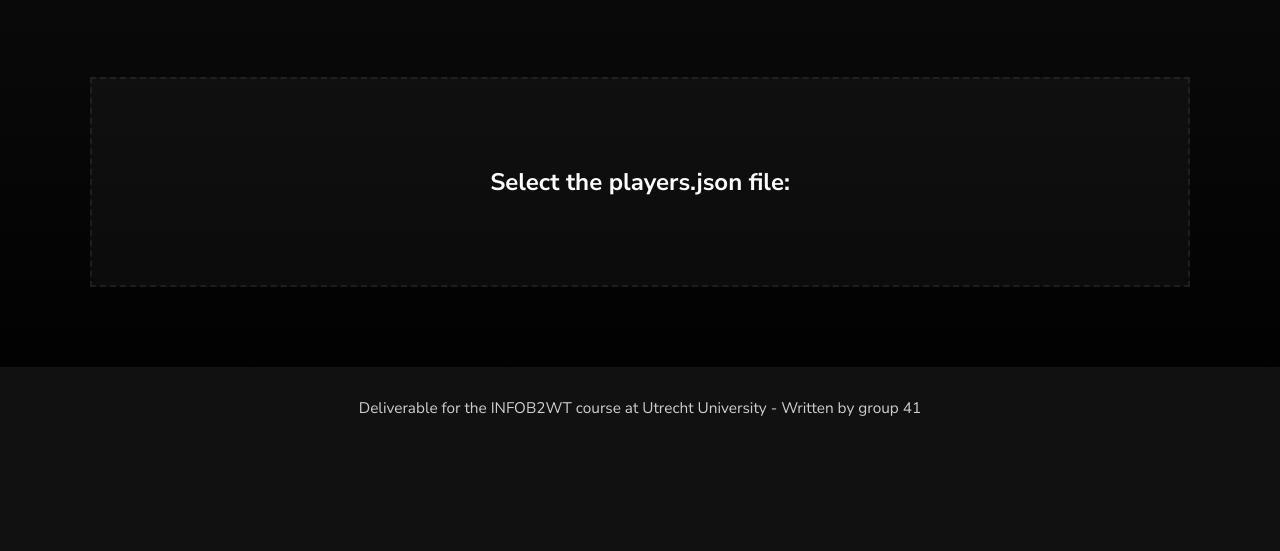
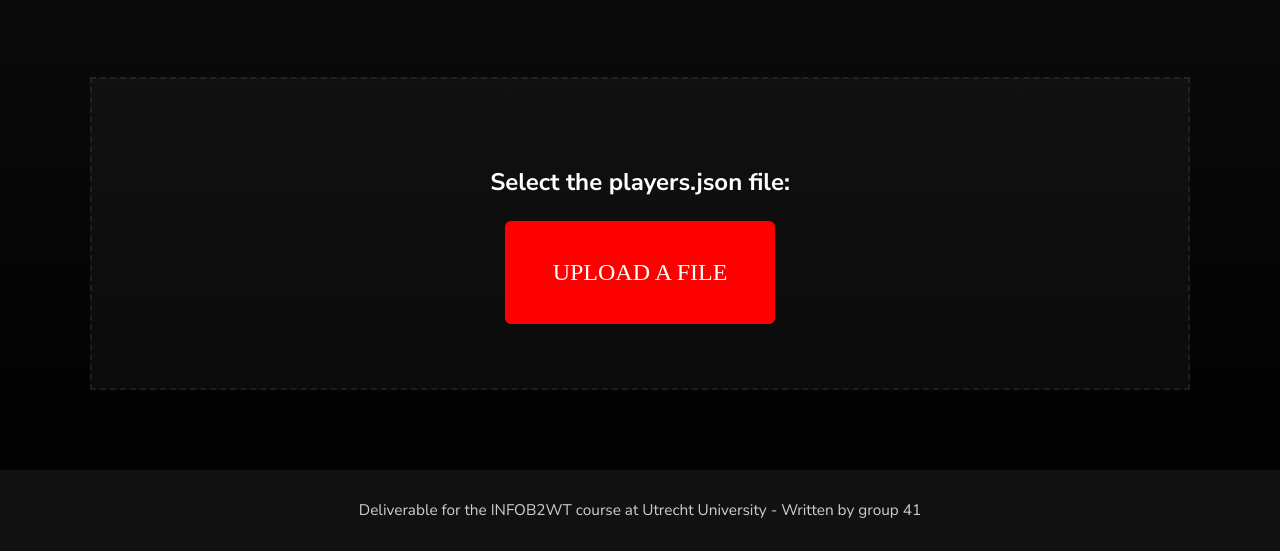
Before and after one commit to adaja01/WebTech, a website with bundled scripts: page hw2/members.html in a window 1280 px wide. Shown: the part 377-928 px from the top of the page. Before the commit the page ends 825 px from the top, so only its background shows below. Built offline with nearby package versions, Linux system fonts and the light colour scheme; a web font is replaced by a local one.

Commit message:
Readded input label

```diff
--- a/hw2/members.html
+++ b/hw2/members.html
@@ -84,6 +84,7 @@
       </section>
       <section id="upload-section">
         <h2>Select the players.json file:</h2>
+        <label for="members-input">Upload a file</label>
         <input type="file" id="members-input" accept=".json">
       </section>
       <div id="members-display"></div>
```
